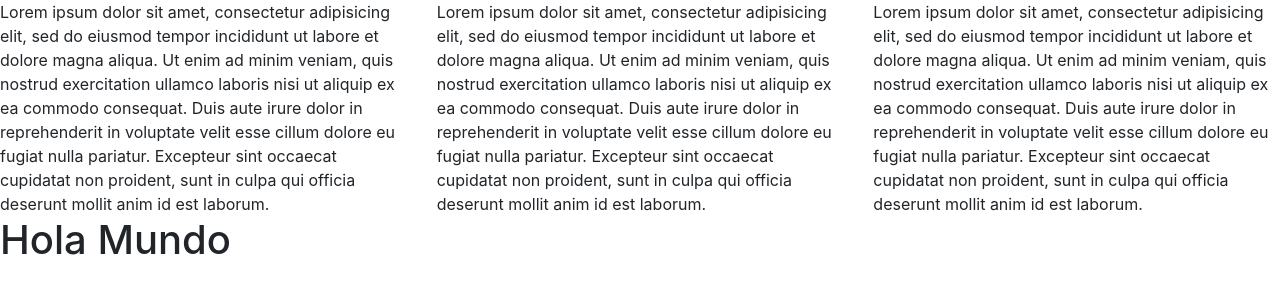
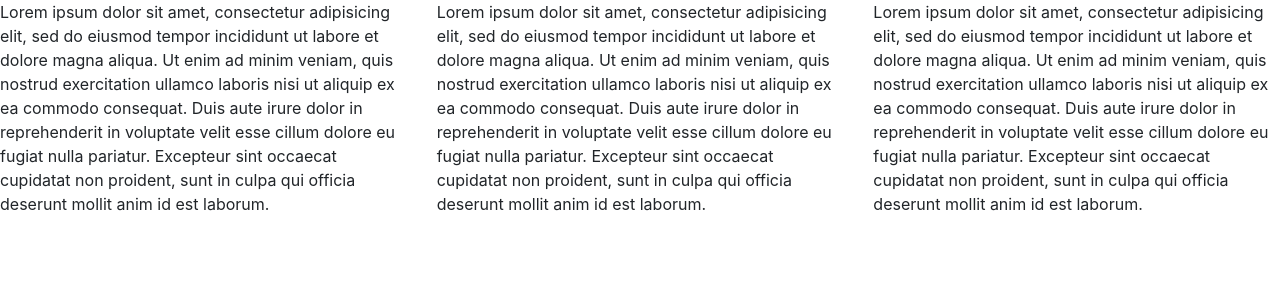
Before and after one commit to rdgutierrez/sistemaventas, a plain HTML site: page index.html in a window 1280 px wide. Drawn offline with nearby package versions, Linux system fonts and the light colour scheme.

Commit message:
cambios con bootstrap

```diff
--- a/index.html
+++ b/index.html
@@ -15,10 +15,6 @@
 					<div class="col">Lorem ipsum dolor sit amet, consectetur adipisicing elit, sed do eiusmod tempor incididunt ut labore et dolore magna aliqua. Ut enim ad minim veniam, quis nostrud exercitation ullamco laboris nisi ut aliquip ex ea commodo consequat. Duis aute irure dolor in reprehenderit in voluptate velit esse cillum dolore eu fugiat nulla pariatur. Excepteur sint occaecat cupidatat non proident, sunt in culpa qui officia deserunt mollit anim id est laborum.</div>
 					<div class="col">Lorem ipsum dolor sit amet, consectetur adipisicing elit, sed do eiusmod tempor incididunt ut labore et dolore magna aliqua. Ut enim ad minim veniam, quis nostrud exercitation ullamco laboris nisi ut aliquip ex ea commodo consequat. Duis aute irure dolor in reprehenderit in voluptate velit esse cillum dolore eu fugiat nulla pariatur. Excepteur sint occaecat cupidatat non proident, sunt in culpa qui officia deserunt mollit anim id est laborum.</div>
 				</div>
-
-				<h1>
-					Hola Mundo
-				</h1>
 			</container-fluid>
 
 
```
